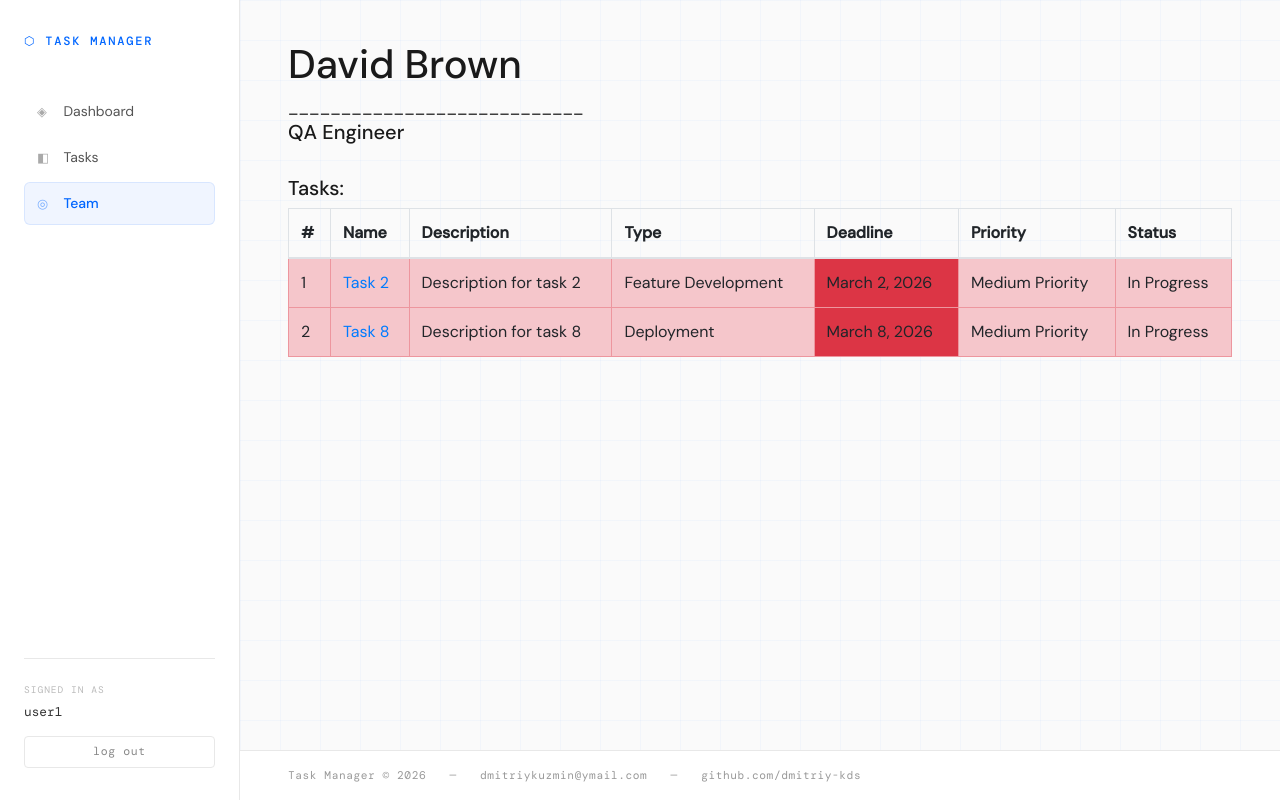
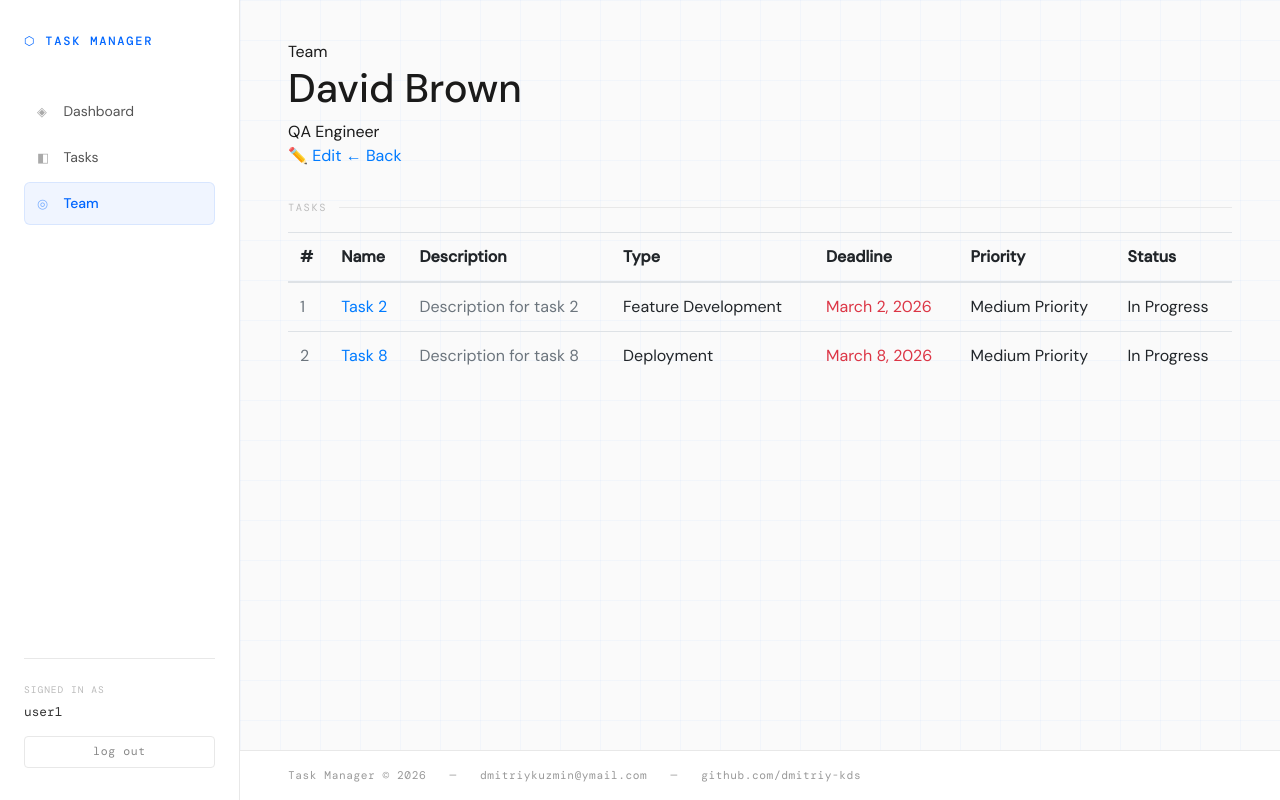
Before and after one commit to dmitriy-kds/it-company, a Django app: page /workers/4/ in a window 1280 px wide. Run offline with Django 5.2, Linux system fonts and the light colour scheme; a user stored in the database is signed in; data comes from the database, SQL or seed files in the repository; some web fonts are replaced.

Commit message:
feat: Style up worker detail page

```diff
--- a/templates/task_manager/worker_detail.html
+++ b/templates/task_manager/worker_detail.html
@@ -1,45 +1,72 @@
 {% extends "base.html" %}
 
+{% block title %}<title>{{ worker.first_name }} {{ worker.last_name }} — Task Manager</title>{% endblock %}
+
 {% block content %}
-  <h1>
-    {{ worker.first_name }} {{ worker.last_name }}
-  </h1>
-  ____________________________
-  <h5>{{ worker.position }}</h5>
-  <br>
-  {% if user == worker %}
-    <h5>My tasks:</h5>
-  {% else %}
-    <h5>Tasks:</h5>
-  {% endif %}
-  <table class="table table-bordered">
+
+<div class="page-header">
+  <div>
+    <div class="page-label">Team</div>
+    <h1 class="page-title">
+      {{ worker.first_name }} {{ worker.last_name }}
+      {% if user == worker %}<span class="me-badge">me</span>{% endif %}
+    </h1>
+    <div class="worker-position">{{ worker.position|default:"No position" }}</div>
+  </div>
+  <div class="page-actions">
+    <a href="{% url 'task_manager:worker-update' pk=worker.pk %}" class="btn-secondary-action">✏️ Edit</a>
+    <a href="{% url 'task_manager:worker-list' %}" class="btn-secondary-action">← Back</a>
+  </div>
+</div>
+
+<div class="section-label">
+  {% if user == worker %}My Tasks{% else %}Tasks{% endif %}
+</div>
+
+<div class="table-card">
+  <table class="table mb-0">
     <thead>
       <tr>
-        <th scope="col">#</th>
-        <th scope="col">Name</th>
-        <th scope="col">Description</th>
-        <th scope="col">Type</th>
-        <th scope="col">Deadline</th>
-        <th scope="col">Priority</th>
-        <th scope="col">Status</th>
+        <th>#</th>
+        <th>Name</th>
+        <th>Description</th>
+        <th>Type</th>
+        <th>Deadline</th>
+        <th>Priority</th>
+        <th>Status</th>
       </tr>
     </thead>
     <tbody>
       {% for task in worker.tasks.all %}
-        <tr class="{% if task.status == "Done" %}{% elif task.priority == 4 %}table-warning{% elif task.deadline < today %}table-danger{% endif %}">
-          <td>{{ forloop.counter }}</td>
-                  <td>
-            <a href="{% url 'task_manager:task-detail' pk=task.pk %}">{{ task.name }}</a>
+        <tr class="
+          {% if task.status == 'Done' %}row-done
+          {% elif task.priority == 4 %}row-urgent
+          {% elif task.deadline < today %}row-overdue
+          {% endif %}
+        ">
+          <td class="text-muted mono-text">{{ forloop.counter }}</td>
+          <td>
+            <a href="{% url 'task_manager:task-detail' pk=task.pk %}" class="table-link">
+              {{ task.name }}
+            </a>
           </td>
-          <td>{{ task.description }}</td>
-          <td>{{ task.task_type.name }}</td>
-          <td class="{% if task.status == "Done" %}{% elif task.deadline < today %}bg-danger{% endif %}">{{ task.deadline }}</td>
-          <td class="{% if task.status == "Done" %}{% elif task.priority == 4 %}bg-warning{% endif %}">{{ task.get_priority_display }}</td>
-          <td>{{ task.status }}</td>
+          <td class="text-muted">{{ task.description }}</td>
+          <td><span class="type-badge">{{ task.task_type.name }}</span></td>
+          <td class="mono-text {% if task.status != 'Done' and task.deadline < today %}text-danger{% endif %}">
+            {{ task.deadline }}
+          </td>
+          <td class="{% if task.status != 'Done' and task.priority == 4 %}text-warning{% endif %}">
+            {{ task.get_priority_display }}
+          </td>
+          <td><span class="status-badge status-{{ task.status|lower|slugify }}">{{ task.status }}</span></td>
         </tr>
       {% empty %}
-        <tr><td colspan="7">No tasks</td></tr>
+        <tr>
+          <td colspan="7" class="list-empty">No tasks assigned.</td>
+        </tr>
       {% endfor %}
     </tbody>
   </table>
+</div>
+
 {% endblock %}
```
